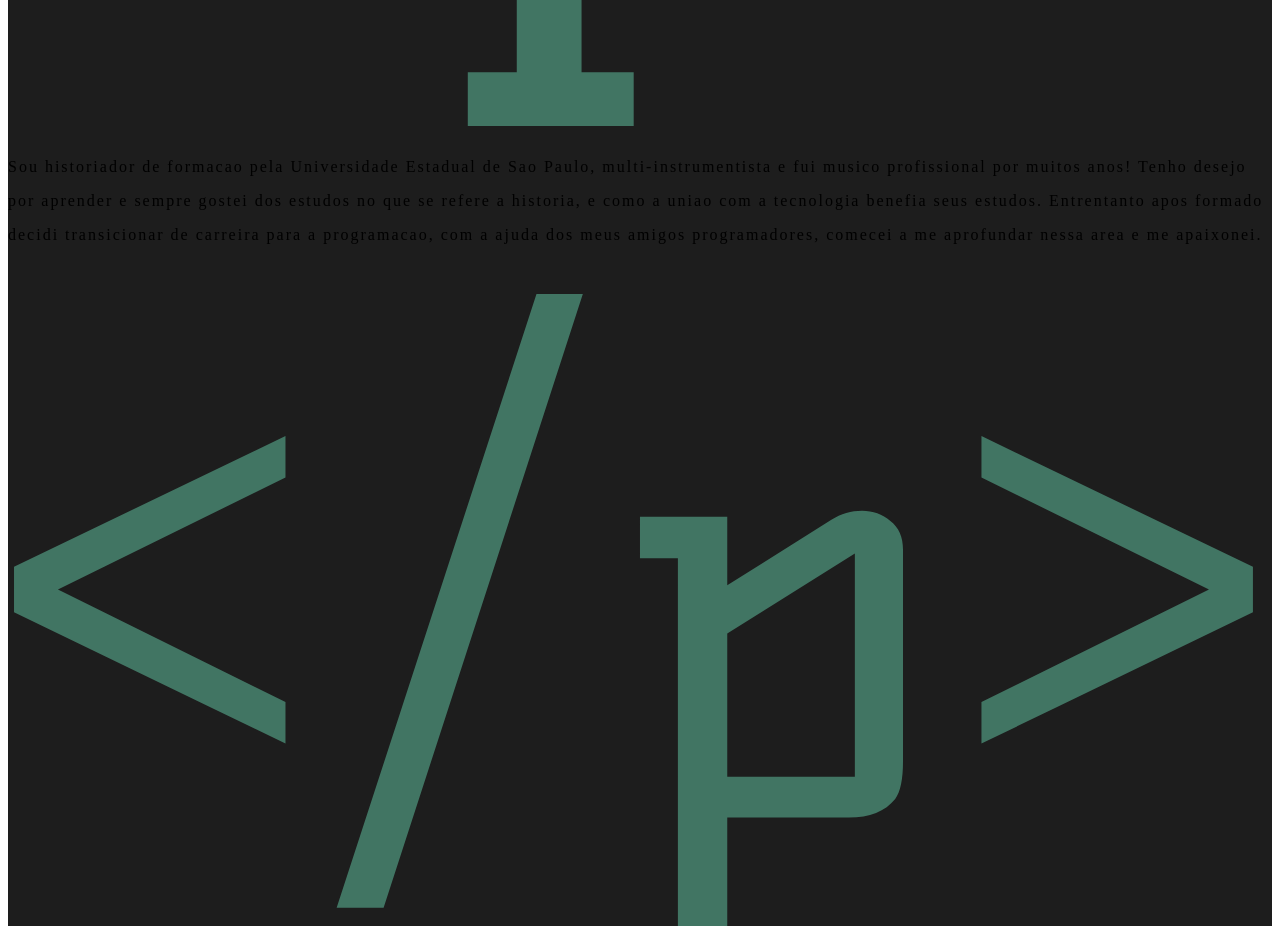
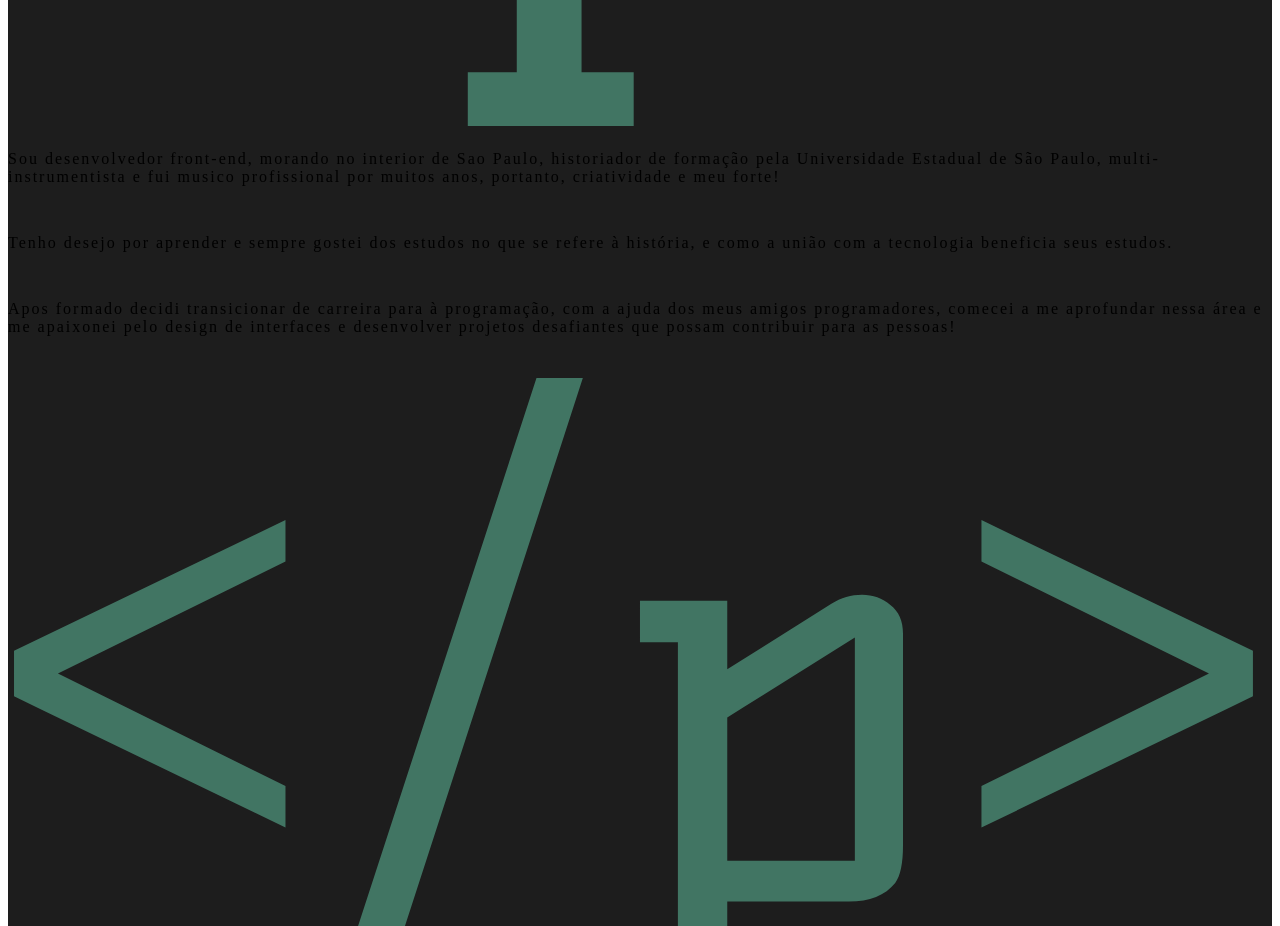
Before and after one commit to victorrdias/portfolio, a Next.js app: page / in a window 1280 px wide. Shown: the part 1580-2506 px from the top of the page. Built offline with nearby package versions, Linux system fonts and the light colour scheme.

Commit message:
fix subhero text

```diff
--- a/components/Subhero.tsx
+++ b/components/Subhero.tsx
@@ -7,7 +7,7 @@ const Subhero = () => {
     <Flex
       px={{ base: "1rem", md: "5rem", lg: "8rem" }}
       py="6rem"
-      h={{ base: "100vh", md: "75vh", lg: "90vh" }}
+      h={{ base: "90vh", md: "100vh", lg: "85vh" }}
       bgColor="#1d1d1d"
       align="flex-start"
       direction="column"
@@ -45,24 +45,49 @@ const Subhero = () => {
           alt="section"
           src="/assets/p-1.svg"
         />
+        <Flex direction="column" gap={{ base: "0", md: "1rem" }}>
           <Text
-          fontSize={{ base: "12", md: "20", lg: "25" }}
-          lineHeight="34px"
+            fontSize={{ base: "12", md: "20", lg: "20" }}
+            lineHeight={{ base: "28px", md: "34px" }}
             fontWeight="normal"
             letterSpacing={2}
             color="gray.100"
             px={{ base: "1.5rem", md: "1.5rem" }}
             py="0.5rem"
           >
-          Sou historiador de formacao pela Universidade Estadual de Sao Paulo,
-          multi-instrumentista e fui musico profissional por muitos anos! Tenho
-          desejo por aprender e sempre gostei dos estudos no que se refere a
-          historia, e como a uniao com a tecnologia benefia seus estudos.
-          Entrentanto apos formado decidi transicionar de carreira para a
-          programacao, com a ajuda dos meus amigos programadores, comecei a me
-          aprofundar nessa area e me apaixonei.
+            Sou desenvolvedor front-end, morando no interior de Sao Paulo,
+            historiador de formação pela Universidade Estadual de São Paulo,
+            multi-instrumentista e fui musico profissional por muitos anos,
+            portanto, criatividade e meu forte!
           </Text>
-
+          <Text
+            fontSize={{ base: "12", md: "20", lg: "20" }}
+            lineHeight={{ base: "28px", md: "34px" }}
+            fontWeight="normal"
+            letterSpacing={2}
+            color="gray.100"
+            px={{ base: "1.5rem", md: "1.5rem" }}
+            py="0.5rem"
+          >
+            Tenho desejo por aprender e sempre gostei dos estudos no que se
+            refere à história, e como a união com a tecnologia beneficia seus
+            estudos.
+          </Text>
+          <Text
+            fontSize={{ base: "12", md: "20", lg: "20" }}
+            lineHeight={{ base: "28px", md: "34px" }}
+            fontWeight="normal"
+            letterSpacing={2}
+            color="gray.100"
+            px={{ base: "1.5rem", md: "1.5rem" }}
+            py="0.5rem"
+          >
+            Apos formado decidi transicionar de carreira para à programação, com
+            a ajuda dos meus amigos programadores, comecei a me aprofundar nessa
+            área e me apaixonei pelo design de interfaces e desenvolver projetos
+            desafiantes que possam contribuir para as pessoas!
+          </Text>
+        </Flex>
         <Image
           maxW={{ base: "1.4rem", md: "2rem" }}
           alt="section"
```
Lines whose indentation alone changed are shown as unchanged.
